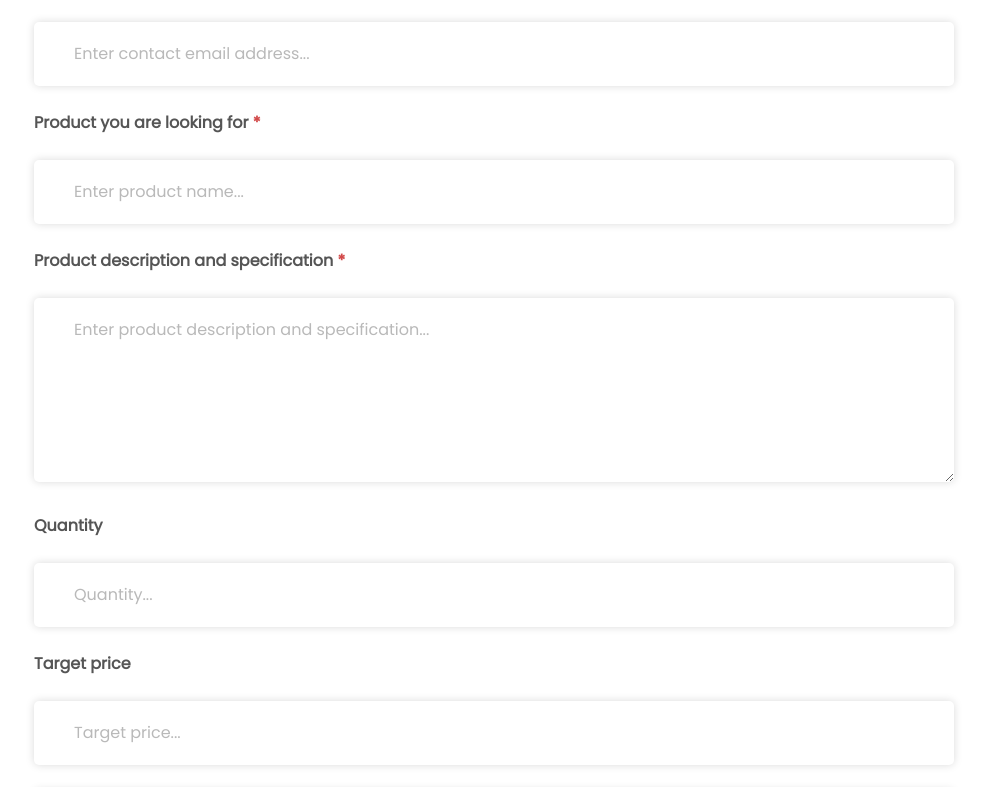
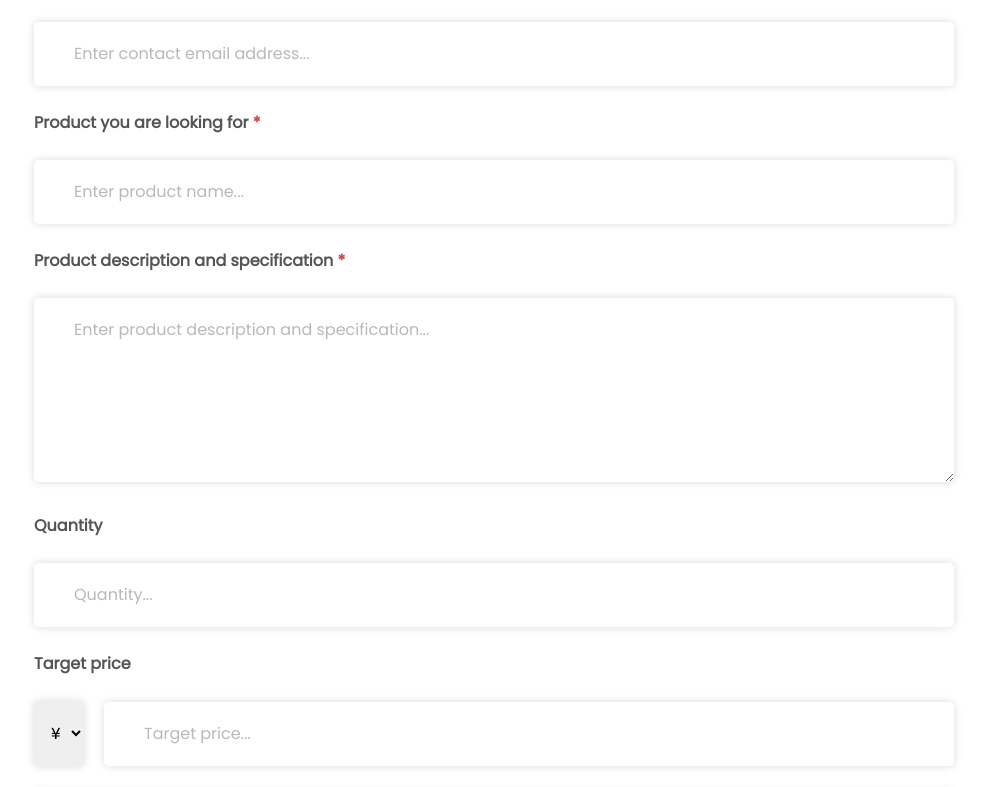
Before and after one commit to Vujovic/gotechsource, a Gatsby site: page /contact in a window 1280 px wide. Shown: the part 489-1276 px from the top of the page, without its empty margins (146-1133 px from the left). Built offline with nearby package versions, Linux system fonts and the light colour scheme; Gatsby itself is replaced by a stand-in of ours.

Commit message:
add currency to form

```diff
--- a/src/pages/contact.js
+++ b/src/pages/contact.js
@@ -65,7 +65,13 @@ export default () => (
           min="1"
           placeholder="Quantity..."
         />
+        <div className="price">
           <label htmlFor="target-price">Target price</label>
+          <select name="currency" id="currency">
+            <option value="RMB">¥</option>
+            <option value="USD">$</option>
+            <option value="EUR">€</option>
+          </select>
           <input
             type="number"
             name="target-price"
@@ -73,6 +79,7 @@ export default () => (
             min="1"
             placeholder="Target price..."
           />
+        </div>
         <input type="submit" className="button" value="Send message" />
       </form>
     </Contact>
@@ -107,6 +114,19 @@ const Contact = styled.section`
         color: #b9b9b9;
       }
     }
+    .price {
+      input {
+        width: calc(100% - 70px);
+      }
+      select {
+        border: none;
+        border-radius: 5px;
+        box-shadow: 0 0 8px rgba(0, 0, 0, 0.15);
+        margin-right: 20px;
+        padding: 20px 0 20px 13px;
+        width: 50px;
+      }
+    }
     .button {
       background-color: var(--color-primary);
       color: #fff;
```
Lines whose indentation alone changed are shown as unchanged.
